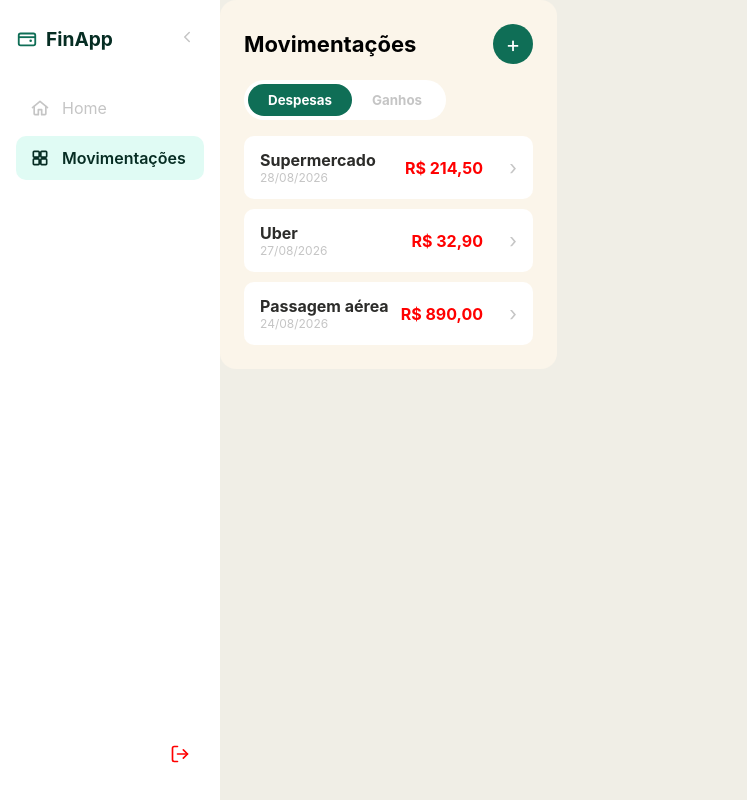
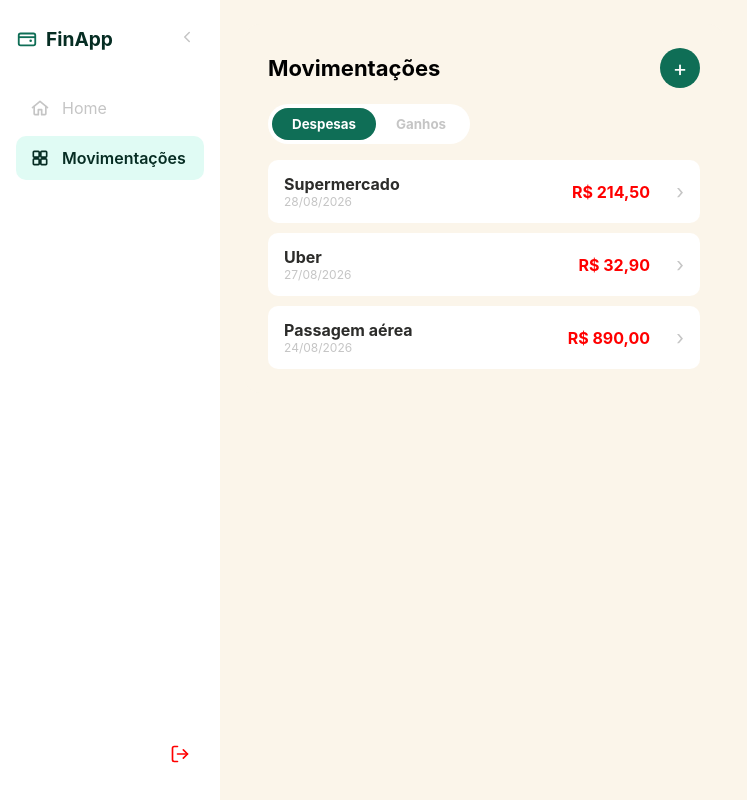
Before and after one commit to ProjetoFinalMaisPraTI/Front-end, a React (Vite) app: page /movimentacoes in a window 1280 px wide. Shown: the whole page, without its empty margins (0-747 px from the left). Built offline with nearby package versions, Linux system fonts and the light colour scheme.

Commit message:
fix: ajusta cor de fundo do layout (PFMPTI-17)

```diff
--- a/src/components/Layout/Layout.css
+++ b/src/components/Layout/Layout.css
@@ -2,9 +2,10 @@
 .layout-financas {
   display: flex;
   min-height: 100vh;
+  background: var(--cor-secundaria-light);
 }
 
-.conteudo-pagina {
+.layout-financas__conteudo {
   flex: 1;
   padding: 24px;
 }
```
